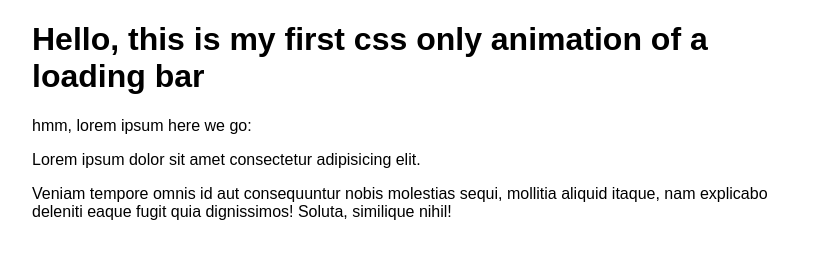
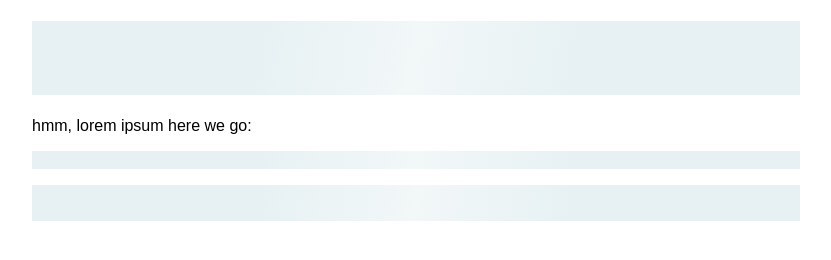
Before and after one commit to Yah-Yah/css-loading-animation, a plain HTML site: page index.html in a window 1280 px wide. Shown: the whole page, without its empty margins (224-1055 px from the left). Drawn offline with Linux system fonts and the light colour scheme.

Commit message:
Add loading bars to unloaded content

```diff
--- a/index.html
+++ b/index.html
@@ -8,10 +8,10 @@
 </head>
 <body>
   <main>
-    <h1>Hello, this is my first css only animation of a loading bar</h1>
+    <h1 class="loading">Hello, this is my first css only animation of a loading bar</h1>
     <p>hmm, lorem ipsum here we go:</p>
-    <p>Lorem ipsum dolor sit amet consectetur adipisicing elit.</p>
-    <p>Veniam tempore omnis id aut consequuntur nobis molestias sequi, mollitia aliquid itaque, nam explicabo deleniti eaque fugit quia dignissimos! Soluta, similique nihil!</p>
+    <p class="loading">Lorem ipsum dolor sit amet consectetur adipisicing elit.</p>
+    <p class="loading">Veniam tempore omnis id aut consequuntur nobis molestias sequi, mollitia aliquid itaque, nam explicabo deleniti eaque fugit quia dignissimos! Soluta, similique nihil!</p>
   </main>
 </body>
 </html>
--- a/style.css
+++ b/style.css
@@ -13,3 +13,12 @@ main {
   padding: 0 1em;
   margin: 0 auto;
 }
+
+/* Styling loading bar */
+
+.loading {
+  /* background: #e7f1f3; */
+  /* instead of solid colour in the background we'll use a gradient for later animation */
+  background: linear-gradient(100deg, #e7f1f3 30%, #f2f7f8 50%, #e7f1f3 70%);
+  color: transparent;
+}
```
